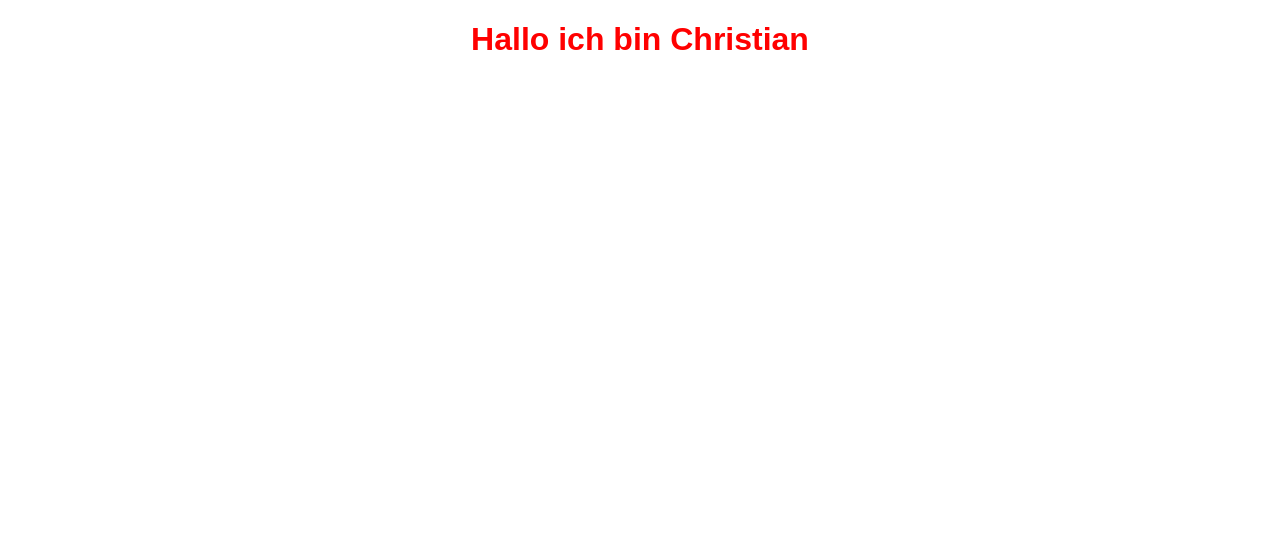
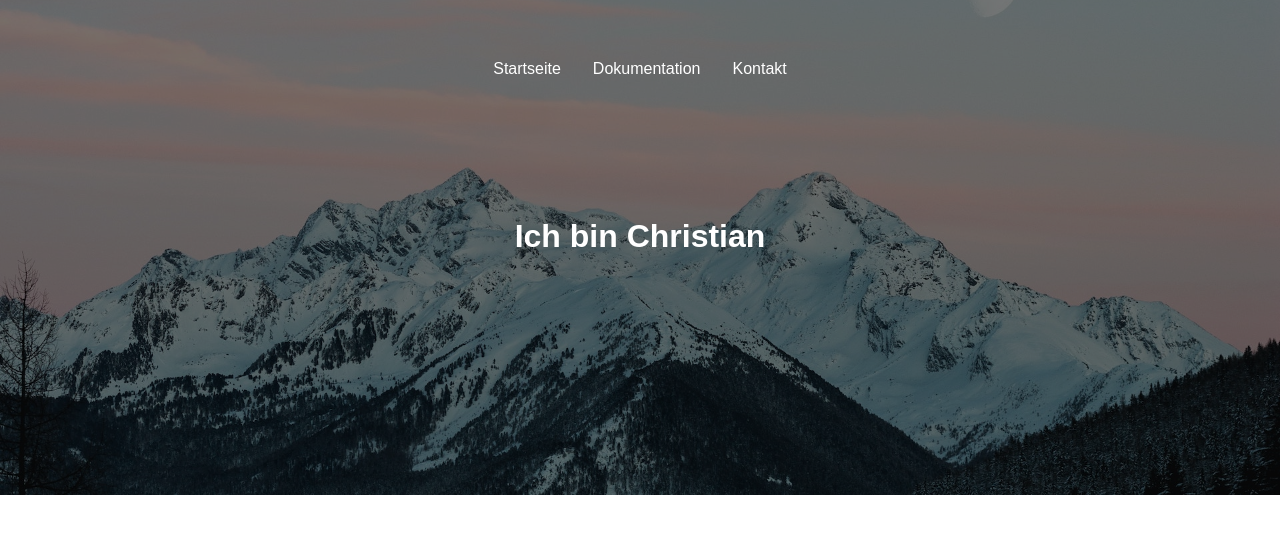
Before and after one commit to Delloarc/Projekt-Informatik, a plain HTML site: page index.html in a window 1280 px wide. Drawn offline with Linux system fonts and the light colour scheme.

Commit message:
Add files via upload

```diff
--- a/index.html
+++ b/index.html
@@ -10,13 +10,24 @@
 </head>
 <body>
 
+    <div class="navbar-bg">
 <div class="navbar">
     <div class="navbar-links">
+            <a href="index.html">Startseite</a>
+        <a href="dokumentation.html">Dokumentation</a>
+            <a href="contact.html">Kontakt</a>
+        </div>
+    </div>
 
+    <div class="header">
+        <h1>Ich bin Christian</h1>
     </div>
+    </div>
+
+
+<div class="content">
+
 </div>
-
-<h1>Hallo ich bin Christian</h1>
 
 </body>
 </html>
--- a/styles.css
+++ b/styles.css
@@ -1,7 +1,27 @@
 * {
     font-family: sans-serif;
+    margin: 0;
 }
-h1 {
-    color: red;
+.navbar-links {
+    display: flex;
+    justify-content: center;
+    gap: 32px;
+}
+.navbar-links a {
+    text-decoration: none;
+    color: white;
+}
+.navbar-bg {
+    padding: 60px 40px 120px 40px;
+    background: #777
+    url(./images/background-image.jpg) no-repeat center;
+    background-blend-mode: multiply;
+    background-size: cover;
+}
+.header h1 {
+    color: white;
     text-align: center;
 }
+.header {
+    margin: 140px 48px 120px 48px;
+}
```
Also changed, not shown: contact.html (added), images/background-image.jpg (added).
